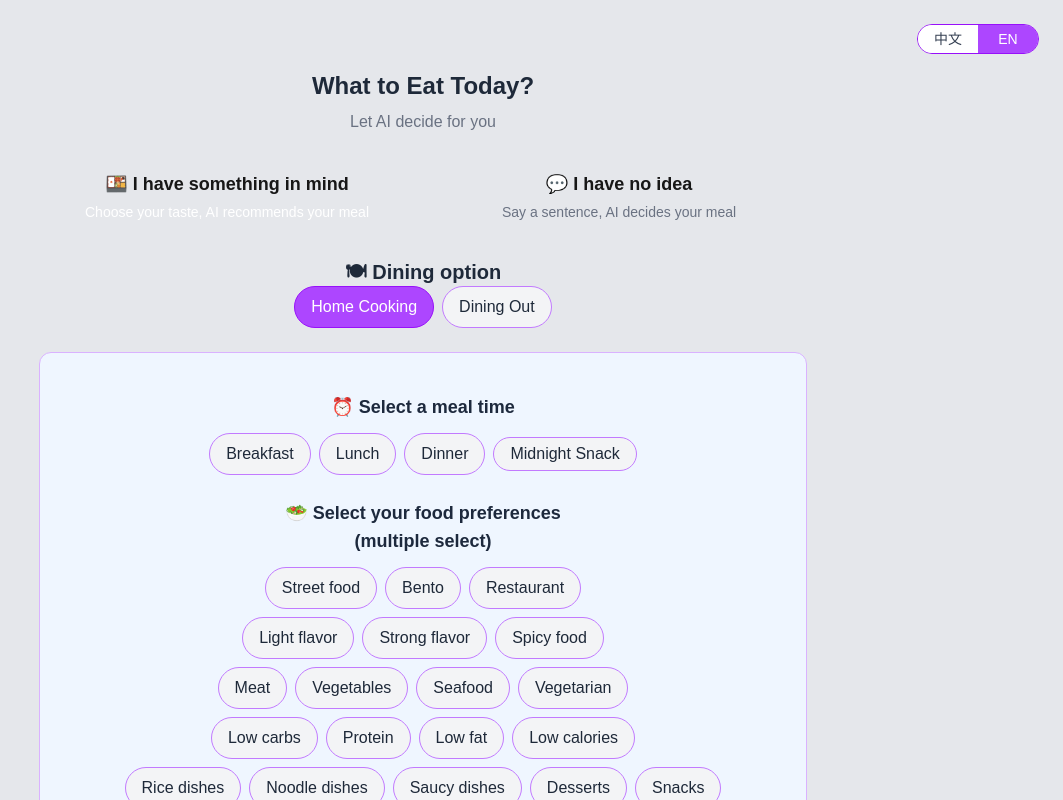
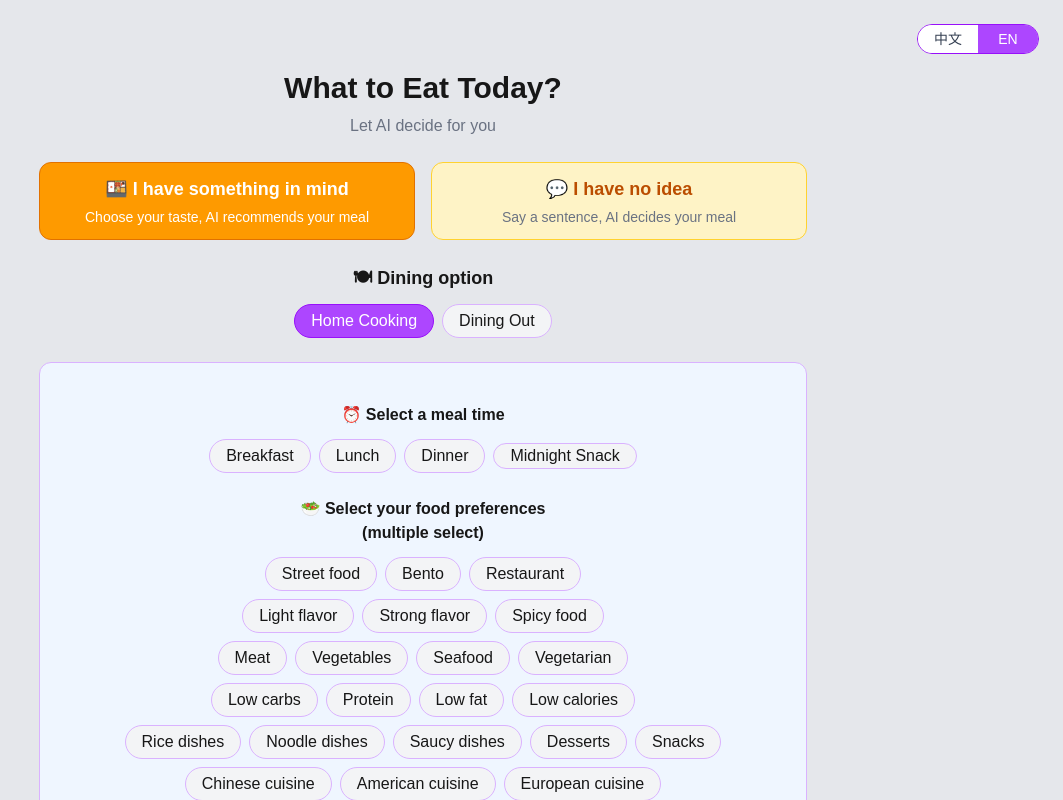
Before and after one commit to Yashien-Lin/what-to-eat-ai, a Next.js app: page / in a window 1280 px wide. Shown: the top 800 px of the page, without its empty margins (217-1280 px from the left). Built offline with nearby package versions, Linux system fonts and the light colour scheme.

Commit message:
style: update CSS

```diff
--- a/app/globals.css
+++ b/app/globals.css
@@ -1,4 +1,4 @@
-@import "tailwindcss";
+@import 'tailwindcss';
 
 :root {
   --background: #e5e7eb;
@@ -23,39 +23,44 @@ body {
     cursor: pointer;
   }
   h1 {
-    @apply text-2xl font-bold text-center text-gray-800;
+    @apply text-2xl sm:text-3xl font-bold text-center mb-3;
   }
 
   h2 {
-    @apply text-xl font-bold text-center text-gray-800;
+    @apply text-base sm:text-lg font-bold text-center mb-3;
   }
 
   h3 {
-    @apply text-lg font-bold text-center text-slate-800;
+    @apply text-sm sm:text-base font-bold text-center mb-2 sm:mb-3;
   }
 
   h4 {
-    @apply text-base font-bold text-center text-gray-800;
+    @apply text-sm font-bold text-center mb-3;
   }
 }
 
-
 @layer components {
   .btn {
-    @apply px-3 py-1 sm:px-4 sm:py-2 text-gray-800 transition bg-gray-100 border border-purple-400 rounded-full;
+    @apply px-3 py-1 sm:px-4 transition bg-gray-100 border border-purple-300 rounded-full
+      disabled:opacity-50
+      disabled:cursor-not-allowed
+      disabled:pointer-events-none;
   }
 
-  .btn-small {
-    @apply px-3 py-1 text-sm transition border rounded-full bg-amber-100 text-amber-700 border-amber-300;
+  .btn-big {
+    @apply px-3 py-1 text-sm transition border rounded-full bg-amber-100 text-amber-700 border-amber-300
+      disabled:opacity-50
+      disabled:cursor-not-allowed
+      disabled:pointer-events-none;
   }
 
   /* 只在可以 hover 的設備啟用 hover 效果 */
   @media (hover: hover) {
-    .btn-small:hover {
-      @apply bg-amber-200;
+    .btn-big:hover {
+      @apply text-white bg-amber-400;
     }
-    .btn-small--selected:hover {
-      @apply bg-amber-600;
+    .btn-big--selected:hover {
+      @apply bg-amber-500;
     }
     .btn:hover {
       @apply bg-purple-300;
@@ -68,7 +73,7 @@ body {
   .btn--selected {
     @apply text-white bg-purple-500 border-purple-600;
   }
-  .btn-small--selected {
+  .btn-big--selected {
     @apply text-white bg-amber-500 border-amber-600;
   }
 }
@@ -124,13 +129,19 @@ body {
 
 /* 流動邊框效果 */
 @keyframes border-glow {
-  0%   { background-position: 0% 50%; }
-  50%  { background-position: 100% 50%; }
-  100% { background-position: 0% 50%; }
+  0% {
+    background-position: 0% 50%;
+  }
+  50% {
+    background-position: 100% 50%;
+  }
+  100% {
+    background-position: 0% 50%;
+  }
 }
 
 .animate-border-glow::before {
-  content: "";
+  content: '';
   position: absolute;
   inset: -2px; /* 邊框粗細 */
   border-radius: inherit;
@@ -141,7 +152,7 @@ body {
 }
 
 .animate-border-glow::after {
-  content: "";
+  content: '';
   position: absolute;
   inset: 2px; /* 內層補色，避免背景被蓋掉 */
   border-radius: inherit;
--- a/components/PersonalizedButton.tsx
+++ b/components/PersonalizedButton.tsx
@@ -13,7 +13,7 @@ export default function PersonalizedButton({ submitText, loading, onClick }: Per
     <motion.button
       onClick={onClick}
       className={clsx(
-        "relative px-6 py-3 rounded-full font-semibold overflow-hidden text-white z-10",
+        "relative px-4 sm:px-6 py-3 rounded-full font-semibold overflow-hidden text-white z-10",
         "group animate-border-glow",
         loading && "cursor-not-allowed opacity-60"
       )}
@@ -30,7 +30,8 @@ export default function PersonalizedButton({ submitText, loading, onClick }: Per
     >
       🤖 {submitText}
       {/* 光暈效果 */}
-      <span className="absolute inset-0 bg-gradient-to-r from-transparent via-white/30 to-transparent translate-x-[-100%] animate-shimmer"></span>
+      <span className="absolute inset-0 bg-gradient-to-r from-transparent
+        via-white/30 to-transparent translate-x-[-100%] animate-shimmer"></span>
     </motion.button>
   );
 }
--- a/tailwind.config.js
+++ b/tailwind.config.js
@@ -1,41 +1,10 @@
 /** @type {import('tailwindcss').Config} */
 module.exports = {
   content: [
-    "./pages/**/*.{js,ts,jsx,tsx}",   // Next.js 頁面
-    "./components/**/*.{js,ts,jsx,tsx}", // 組件
-    "./app/**/*.{js,ts,jsx,tsx}",      // 如果你有 App Router
+    './pages/**/*.{js,ts,jsx,tsx}',
+    './components/**/*.{js,ts,jsx,tsx}',
+    './app/**/*.{js,ts,jsx,tsx}',
   ],
-  theme: {
-    // extend: {
-    //   colors: {
-    //     amber: {
-    //       50: '#fff8e5',
-    //       100: '#ffecb3',
-    //       200: '#ffe082',
-    //       500: '#f59e0b',
-    //       600: '#d97706',
-    //     },
-    //     purple: {
-    //       500: '#8b5cf6',
-    //       600: '#7c3aed',
-    //       700: '#6d28d9',
-    //     },
-    //   },
-    //   animation: {
-    //     'pot-swing': 'swing 1s ease-in-out infinite',
-    //     'marquee': 'marquee 3s linear infinite',
-    //   },
-    //   keyframes: {
-    //     swing: {
-    //       '0%, 100%': { transform: 'rotate(-5deg)' },
-    //       '50%': { transform: 'rotate(5deg)' },
-    //     },
-    //     marquee: {
-    //       '0%': { transform: 'translateX(-100%)' },
-    //       '100%': { transform: 'translateX(100%)' },
-    //     },
-    //   },
-    // },
-  },
+  theme: {},
   plugins: [],
 };
```
